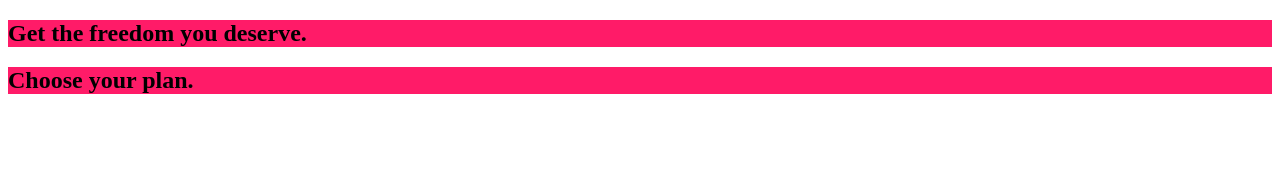
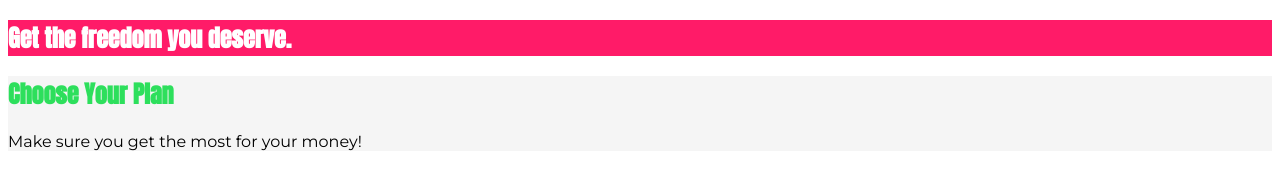
Before and after one commit to MehmetKaldirim/CssProject, a plain HTML site: page css-1/index.html in a window 1280 px wide. Drawn offline with Linux system fonts and the light colour scheme.

Commit message:
inheritance usage

```diff
--- a/css-1/index.html
+++ b/css-1/index.html
@@ -6,18 +6,21 @@
     <meta http-equiv="X-UA-Compatible" content="ie=edge">
     <title>uHost</title>
     <link rel="shortcut icon" href="favicon.png">
+    <link href="https://fonts.googleapis.com/css?family=Anton" rel="stylesheet">
+    <link href="https://fonts.googleapis.com/css?family=Montserrat:400,700" rel="stylesheet">
     <link rel="stylesheet" href="main.css">
 </head>
 
 <body>
-    <main>
-        <section>
-            <h1>Get the freedom you deserve.</h1>
-        </section>
-        <section>
-            <h1>Choose your plan.</h1>
-        </section>
-    </main>
+<main>
+    <section id="product-overview">
+        <h1>Get the freedom you deserve.</h1>
+    </section>
+    <section id="plans">
+        <h1 class="section-title">Choose Your Plan</h1>
+        <p>Make sure you get the most for your money!</p>
+    </section>
+</main>
 </body>
 
 </html>
--- a/css-1/main.css
+++ b/css-1/main.css
@@ -1,3 +1,20 @@
-section{
+body{
+    font-family: 'Montserrat',sans-serif;
+}
+
+#product-overview{
     background:#ff1b68;
 }
+#plans{
+    background:whitesmoke;
+}
+
+.section-title{
+    color: #2ddf5c;
+
+}
+
+h1 {
+    color:white;
+    font-family: "Anton", sans-serif;
+}
```
